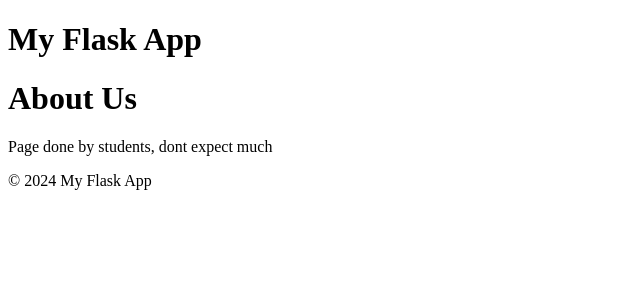
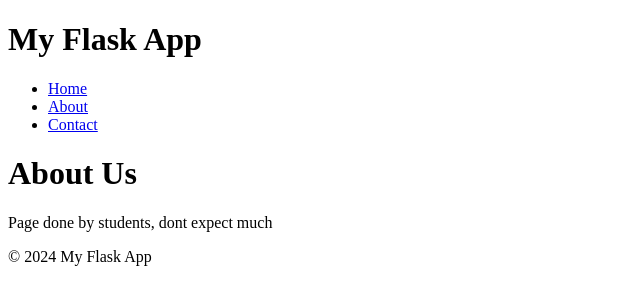
Before and after one commit to axelpalwo/holbertonschool-higher_level_programming, a Flask app: page /about in a window 1280 px wide. Shown: the top 305 px of the page, without its empty margins (0-640 px from the left). Run offline with Flask 3, Linux system fonts and the light colour scheme.

Commit message:
header nav links

```diff
--- a/python-server_side_rendering/templates/header.html
+++ b/python-server_side_rendering/templates/header.html
@@ -1,3 +1,8 @@
 <header>
     <h1>My Flask App</h1>
+    <ul>
+        <li><a href="index.html">Home</a></li>
+        <li><a href="about.html">About</a></li>
+        <li><a href="contact.html">Contact</a></li>
+    </ul>
 </header>
```
